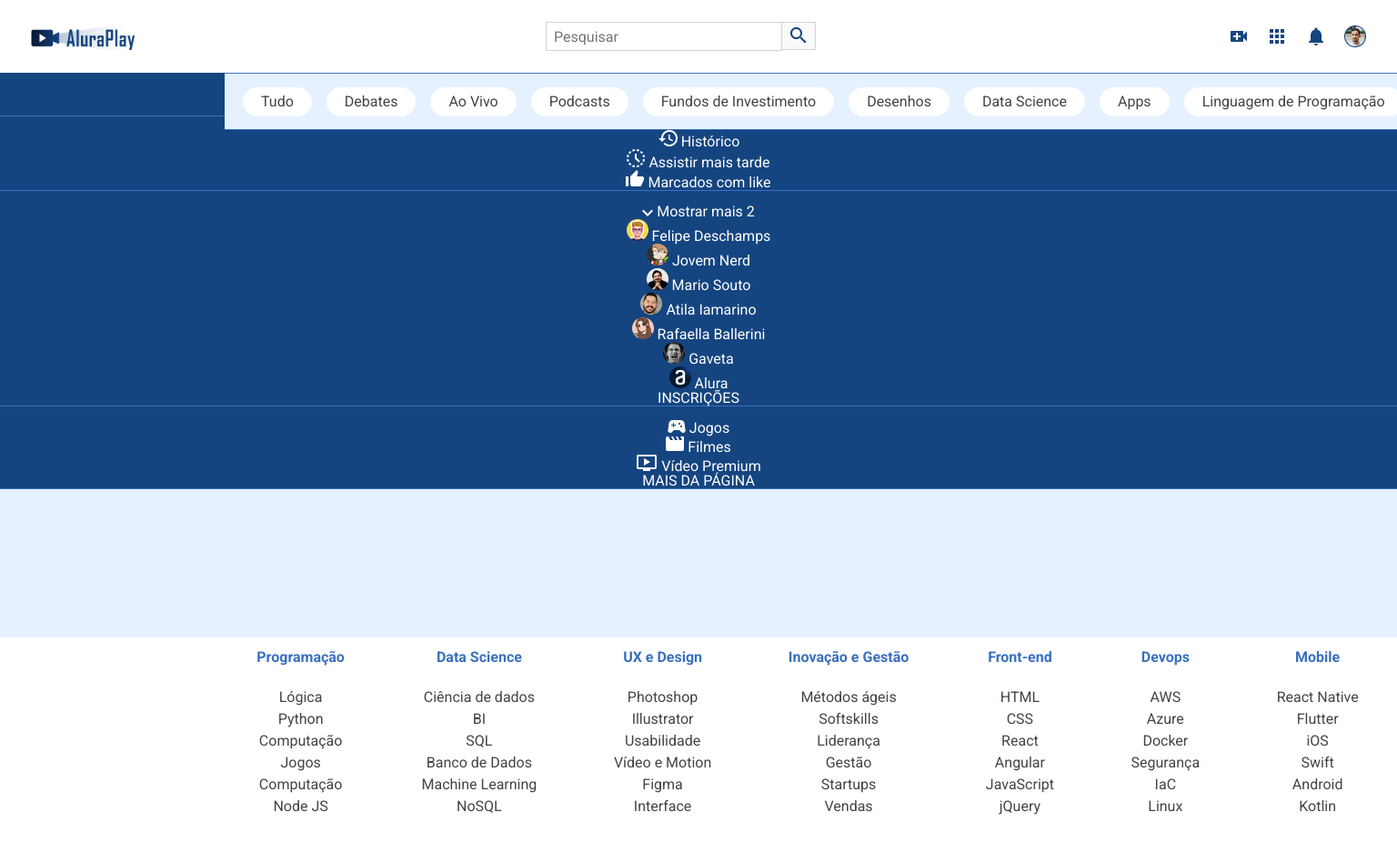
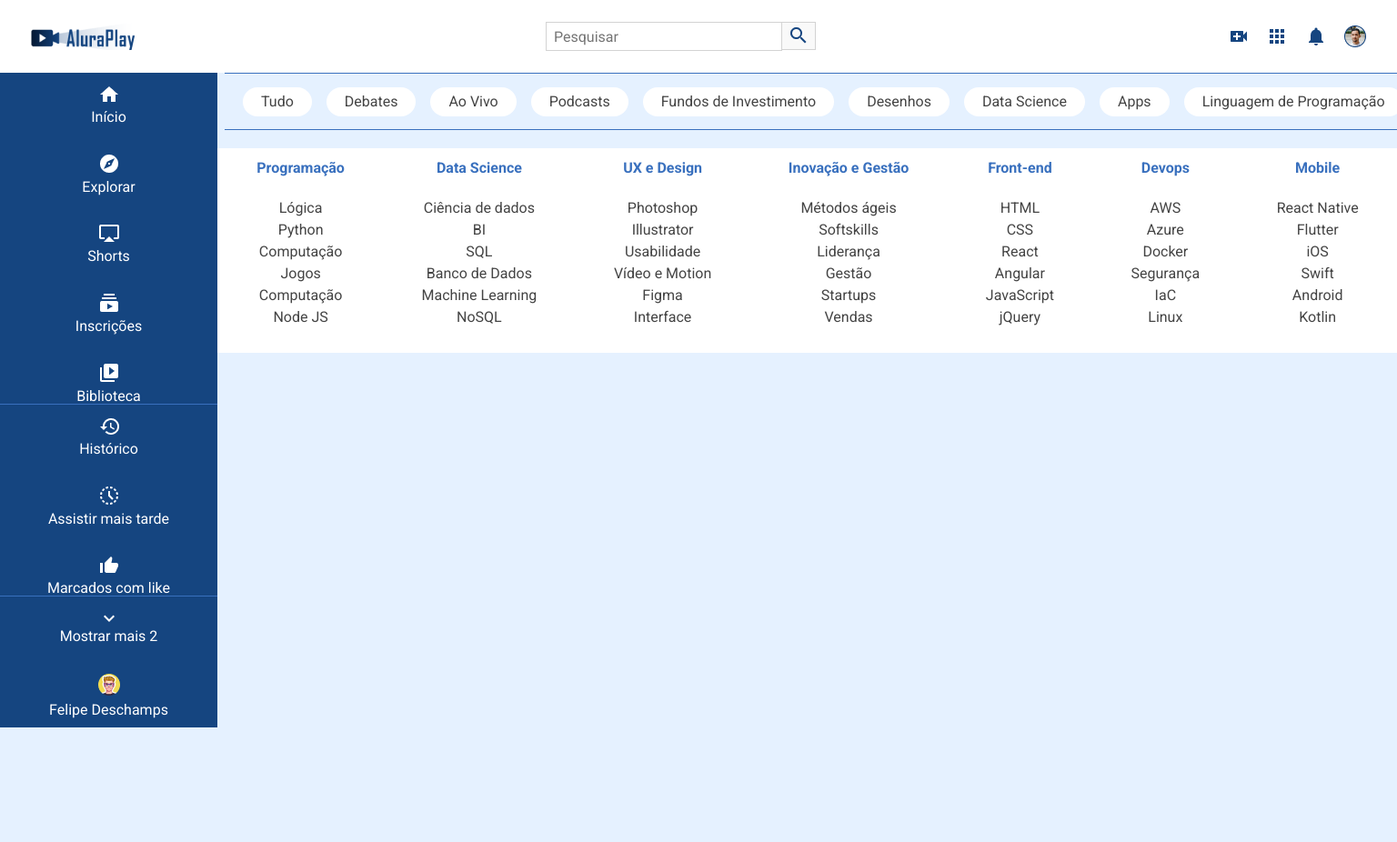
Before and after one commit to matheusdasilvaoliveira/alura_play, a plain HTML site: page index.html in a window 1536 px wide. Shown: the whole page at 91% size. After the commit the page ends 800 px from the top, so only its background shows below. Drawn offline with Linux system fonts and the light colour scheme.

Commit message:
Adicionando responsividade da barra lateral nos 3 tipos de tela.

```diff
--- a/css/flexbox.css
+++ b/css/flexbox.css
@@ -20,6 +20,36 @@
     gap: 1rem;
 }
 
+/* Menu */
+
+.menu__container {
+    position: fixed;
+    bottom: 0;
+    height: 74px;
+    width: 100%;
+}
+
+.menu__lista {
+    display: flex;
+    justify-content: space-around;
+    height: 100%;
+}
+
+.menu__lista li {
+    align-self: center;
+}
+
+.menu__lista:nth-child(2),
+.menu__lista:nth-child(3),
+.menu__lista:nth-child(4) {
+    display: none;
+}
+
+.menu__itens {
+    display: flex;
+    flex-direction: column;
+    gap: 5px;
+}
 
 /* Rodapé */
 
@@ -40,9 +70,49 @@
         display: block;
     }
 
+    /* Menu */
+
+    /* Menu tablet */
+
+    .menu__container {
+        left: 0;
+        top: 80px;
+        height: auto;
+        width: 74px;
+    }
+
+    .menu__lista {
+        flex-direction: column;
+        justify-content: start;
+        gap: 33px;
+        padding-top: 15px;
+    }
+
     /* Rodapé */
 
     .rodape__container {
         justify-content: space-between;
     }
 }
+
+/* Desktop */
+
+@media(min-width: 1440px) {
+
+    /* Menu desktop */
+
+    .menu__container {
+        width: 239px;
+        overflow: scroll;
+    }
+
+    .menu__lista {
+        height: auto;
+    }
+
+    .menu__lista:nth-child(2),
+    .menu__lista:nth-child(3),
+    .menu__lista:nth-child(4) {
+        display: flex;
+    }
+}
```
